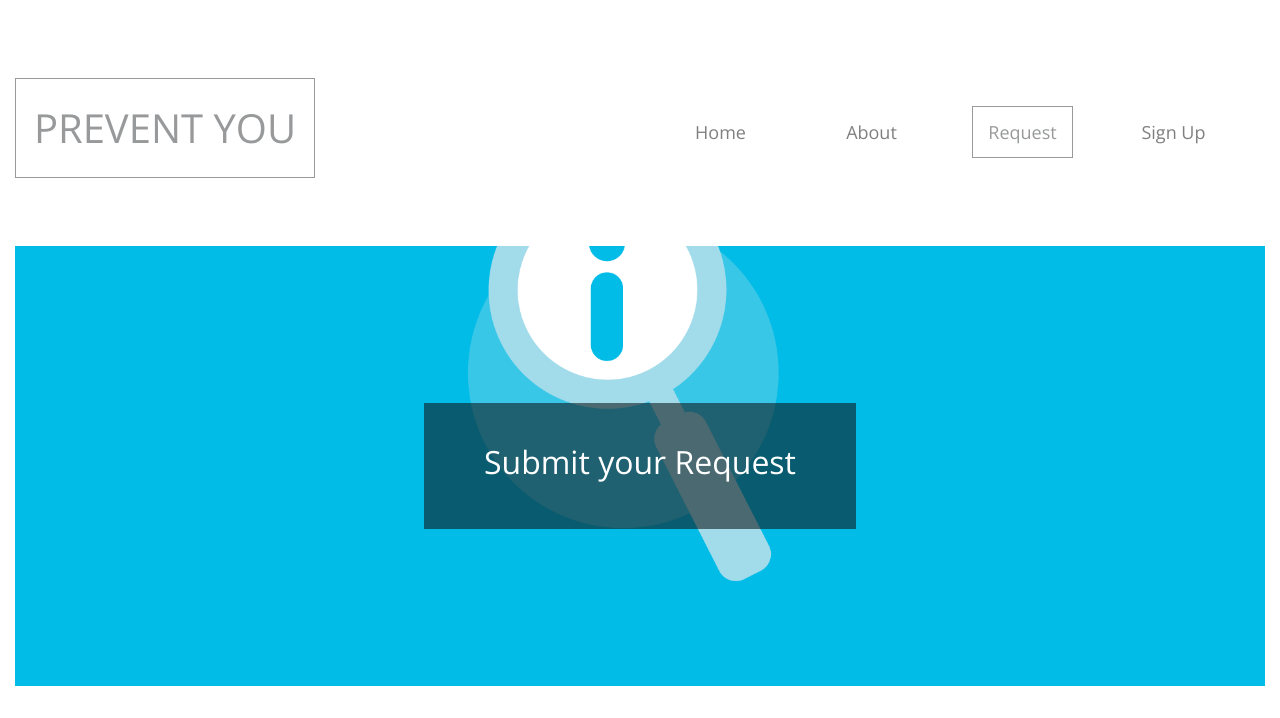
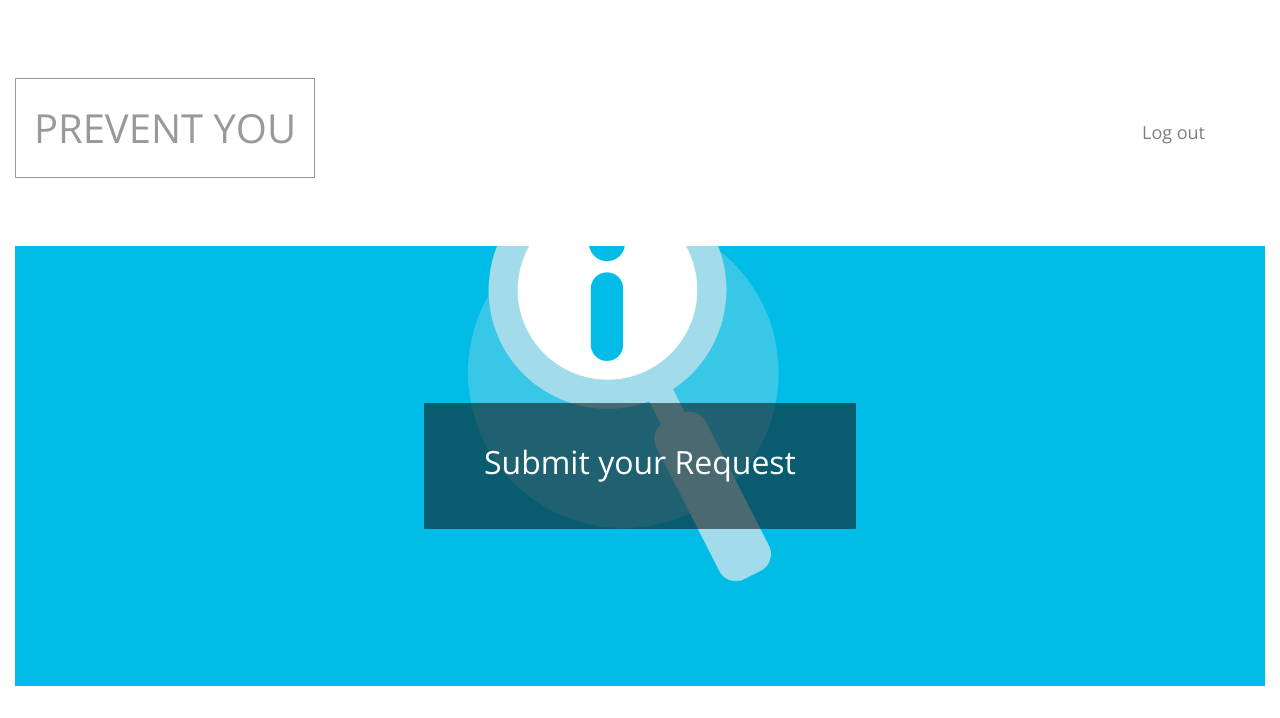
Before and after one commit to Gauravdarkslayer/addiction_project, a Python web app: template templates/Submit_Request.html in a window 1280 px wide. Shown: the top 718 px of the page. Run offline with Jinja, Linux system fonts and the light colour scheme; the template is opened without the code that fills it, so the values that code supplies are empty.

Commit message:
update logout etc

```diff
--- a/templates/Submit_Request.html
+++ b/templates/Submit_Request.html
@@ -37,23 +37,10 @@
               </button>
               <div class="collapse navbar-collapse" id="navbarNav">
                 <ul class="navbar-nav ml-auto mr-0">
+
                   <li class="nav-item">
                     <div class="tm-nav-link-highlight"></div>
-                    <a class="nav-link" href="/">Home</a>
-                  </li>
-                  <li class="nav-item">
-                    <div class="tm-nav-link-highlight"></div>
-                    <a class="nav-link" href="/about"> About</a>
-                  </li>
-                  <li class="nav-item active">
-                    <div class="tm-nav-link-highlight"></div>
-                    <a class="nav-link" href="/request">
-                      Request <span class="sr-only">(current)</span>
-                    </a>
-                  </li>
-                  <li class="nav-item">
-                    <div class="tm-nav-link-highlight"></div>
-                    <a class="nav-link" href="/signup">Sign Up</a>
+                    <a class="nav-link" href="/logout">Log out</a>
                   </li>
 
                 </ul>
@@ -79,7 +66,7 @@
       <div class="tm-form-container" >
         <h2 class="tm-text-secondary mb-4" style="padding-left: 500px;">Contact Us</h2>
         <form
-          action="contact.html"
+          action="/submit_req"
           method="POST"
           id="tm_contact_form"
           enctype="multipart/form-data">
--- a/templates/about.html
+++ b/templates/about.html
@@ -46,7 +46,7 @@
                   </li>
                   <li class="nav-item">
                     <div class="tm-nav-link-highlight"></div>
-                    <a class="nav-link" href="/request">Request</a>
+                    <a class="nav-link" href="/login">login</a>
                   </li>
                   <li class="nav-item">
                     <div class="tm-nav-link-highlight"></div>
--- a/templates/index.html
+++ b/templates/index.html
@@ -48,7 +48,7 @@
                   </li>
                   <li class="nav-item">
                     <div class="tm-nav-link-highlight"></div>
-                    <a class="nav-link" href="/request">Request</a>
+                    <a class="nav-link" href="/login">Login</a>
                   </li>
                   <li class="nav-item">
                     <div class="tm-nav-link-highlight"></div>
```
Also changed, not shown: app.py (+17 -7 lines), database.db.
